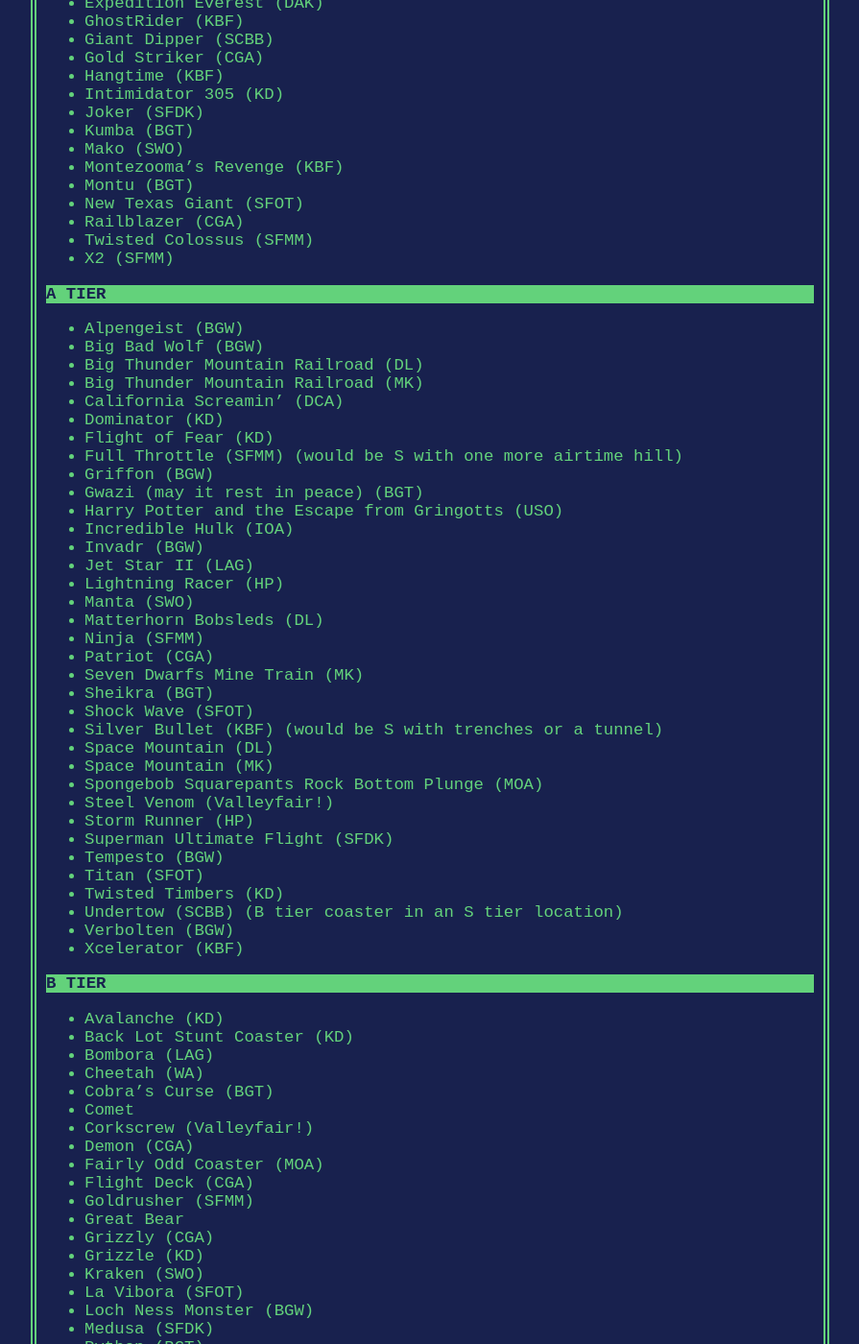
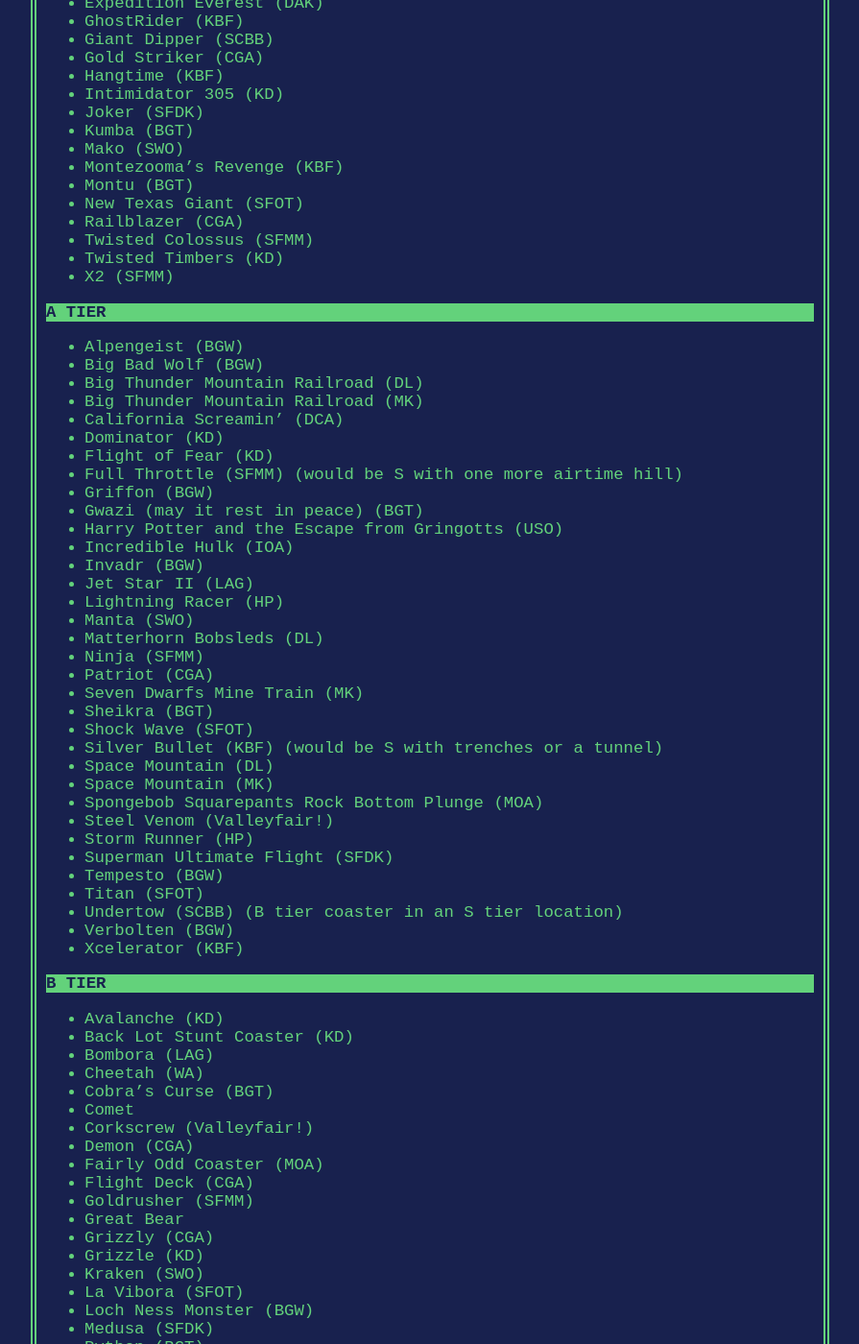
Before and after one commit to jkap/jkap-crimeteam, a Jekyll site: the page built from coaster-tiers.md, in a window 1280 px wide and 1400 px high, scrolled down 737 px. Shown: the whole window at 96% size, without its empty margins (192-1087 px from the left). Built offline with Jekyll 4.4.1, drawn with Linux system fonts in a browser that asks for light colours; part of the change alters nothing that is shown.

```diff
--- a/coaster-tiers.md
+++ b/coaster-tiers.md
@@ -54,6 +54,7 @@ all tiers sorted alphabetically
 - New Texas Giant (SFOT)
 - Railblazer (CGA)
 - Twisted Colossus (SFMM)
+- Twisted Timbers (KD)
 - X2 (SFMM)
 
 ## A Tier
@@ -89,7 +90,6 @@ all tiers sorted alphabetically
 - Superman Ultimate Flight (SFDK)
 - Tempesto (BGW)
 - Titan (SFOT)
-- Twisted Timbers (KD)
 - Undertow (SCBB) (B tier coaster in an S tier location)
 - Verbolten (BGW)
 - Xcelerator (KBF)
```
